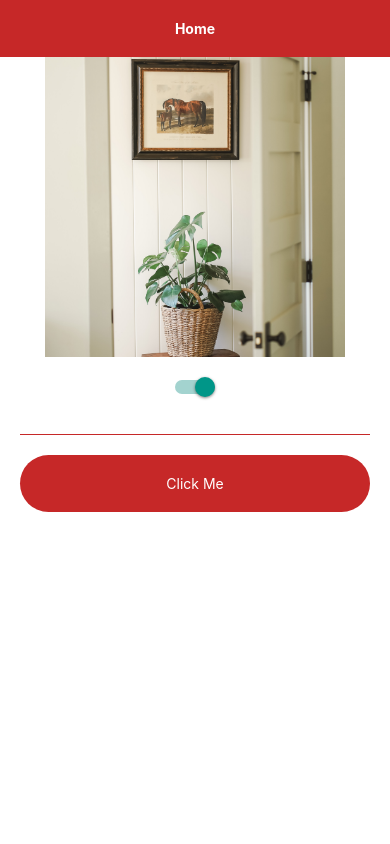
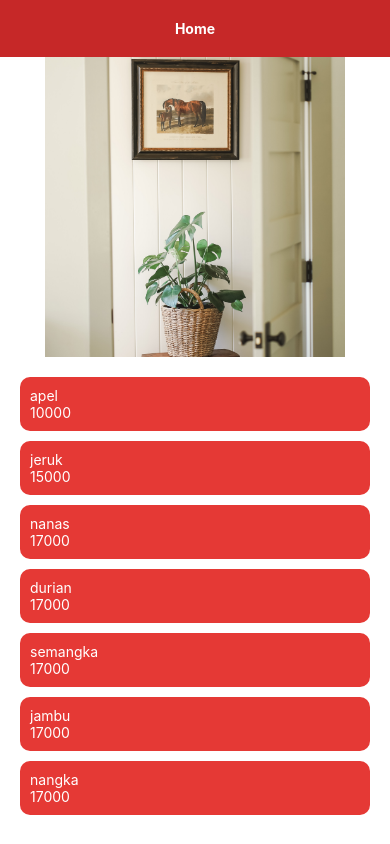
Before and after one commit to irvansyah98/Belajar-React-Native, a React Native app in the folder first/: screen / in a window 390 px wide. Built offline with nearby package versions, Linux system fonts and the light colour scheme.

Commit message:
flatlist n alert

```diff
--- a/first/App.js
+++ b/first/App.js
@@ -1,5 +1,17 @@
 import React, { Component } from 'react';
-import {Text, View, StatusBar, Image, TouchableOpacity, Switch, TextInput, ScrollView, StyleSheet} from 'react-native';
+import {
+  Text,
+   View,
+   StatusBar,
+   Image,
+   TouchableOpacity,
+   Switch,
+   TextInput,
+   ScrollView,
+   StyleSheet,
+   FlatList,
+   Alert
+} from 'react-native';
 
 class App extends Component {
   constructor(props) {
@@ -7,26 +19,90 @@ class App extends Component {
     this.state = {
       header : 'Home',
       value : true,
-      username : ''
+      username : '',
+      data : [1,2,3,4,5],
+      dataBarang : [
+        {
+          namaBarang : 'apel',
+          harga : 10000
+        },
+        {
+          namaBarang : 'jeruk',
+          harga : 15000
+        },
+        {
+          namaBarang : 'nanas',
+          harga : 17000
+        },
+        {
+          namaBarang : 'durian',
+          harga : 17000
+        },
+        {
+          namaBarang : 'semangka',
+          harga : 17000
+        },
+        {
+          namaBarang : 'jambu',
+          harga : 17000
+        },
+        {
+          namaBarang : 'nangka',
+          harga : 17000
+        },
+      ]
      };
   }
   render() {
     return (
-      <ScrollView style={{flex:1}}>
+      <View style={{flex:1}}>
       <StatusBar barStyle="light-content" backgroundColor="#e53935"/>
         <View style={styles.textheaderContainer}>
           <Text style={styles.textheader}>
             {this.state.header}
           </Text>
         </View>
-        <View style={styles.imageContainer}>
+        <TouchableOpacity
+          onPress={ () =>
+            Alert.alert('Warning','Sukses',[
+              {
+                text : 'Cancel',
+                onPress : () => console.log('cancel pressed'),
+                style : 'cancel'
+              },
+              {
+                text : 'Ok',
+                onPress : () => console.log('ok pressed'),
+                style : 'cancel'
+              }
+            ])
+          }
+          style={styles.imageContainer}>
           <Image
             source={require('./src/images/image1.jpg')}
             style={styles.image}
           />
-        </View>
+        </TouchableOpacity>
 
-        <View style={styles.switch}>
+        <FlatList
+          style={{flex:1, marginTop: 20}}
+          data={this.state.dataBarang}
+          renderItem={({item,index}) =>
+            <View style={{
+              marginBottom : 10,
+              backgroundColor : '#e53935',
+              marginHorizontal : 20,
+              borderRadius : 10,
+              padding : 10
+            }}>
+              <Text style={{color:'#ffffff'}}>{item.namaBarang}</Text>
+              <Text style={{color:'#ffffff'}}>{item.harga}</Text>
+            </View>
+          }
+          keyExtractor={(item) => item.namaBarang}
+        />
+
+        {/* <View style={styles.switch}>
           <Switch
             value={this.state.value}
             onValueChange={() => this.setState({value : !this.state.value})}
@@ -41,8 +117,8 @@ class App extends Component {
 
         <TouchableOpacity style={styles.button}>
           <Text style={{color:"#ffffff"}}>Click Me</Text>
-        </TouchableOpacity>
-      </ScrollView>
+        </TouchableOpacity> */}
+      </View>
     );
   }
 }
```
